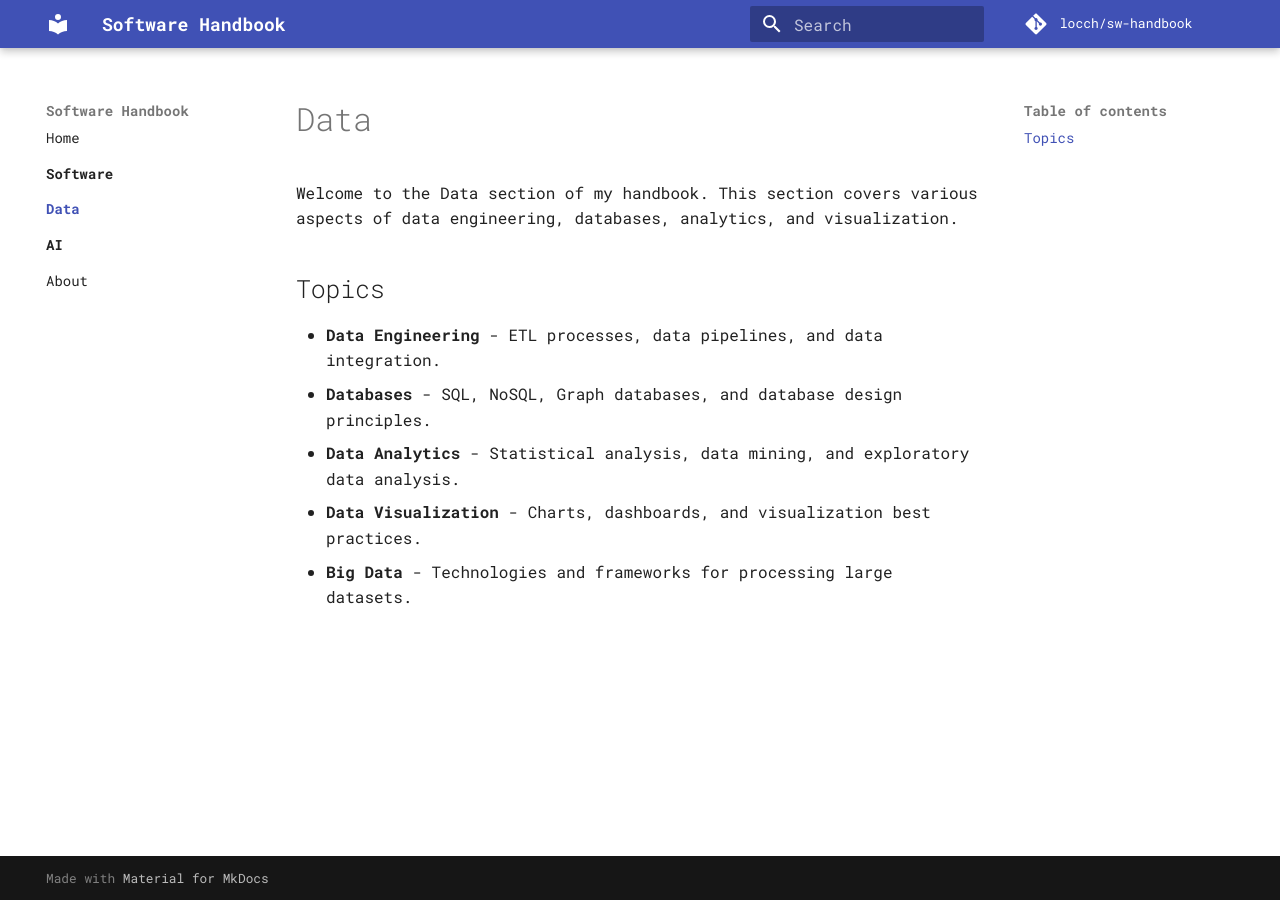
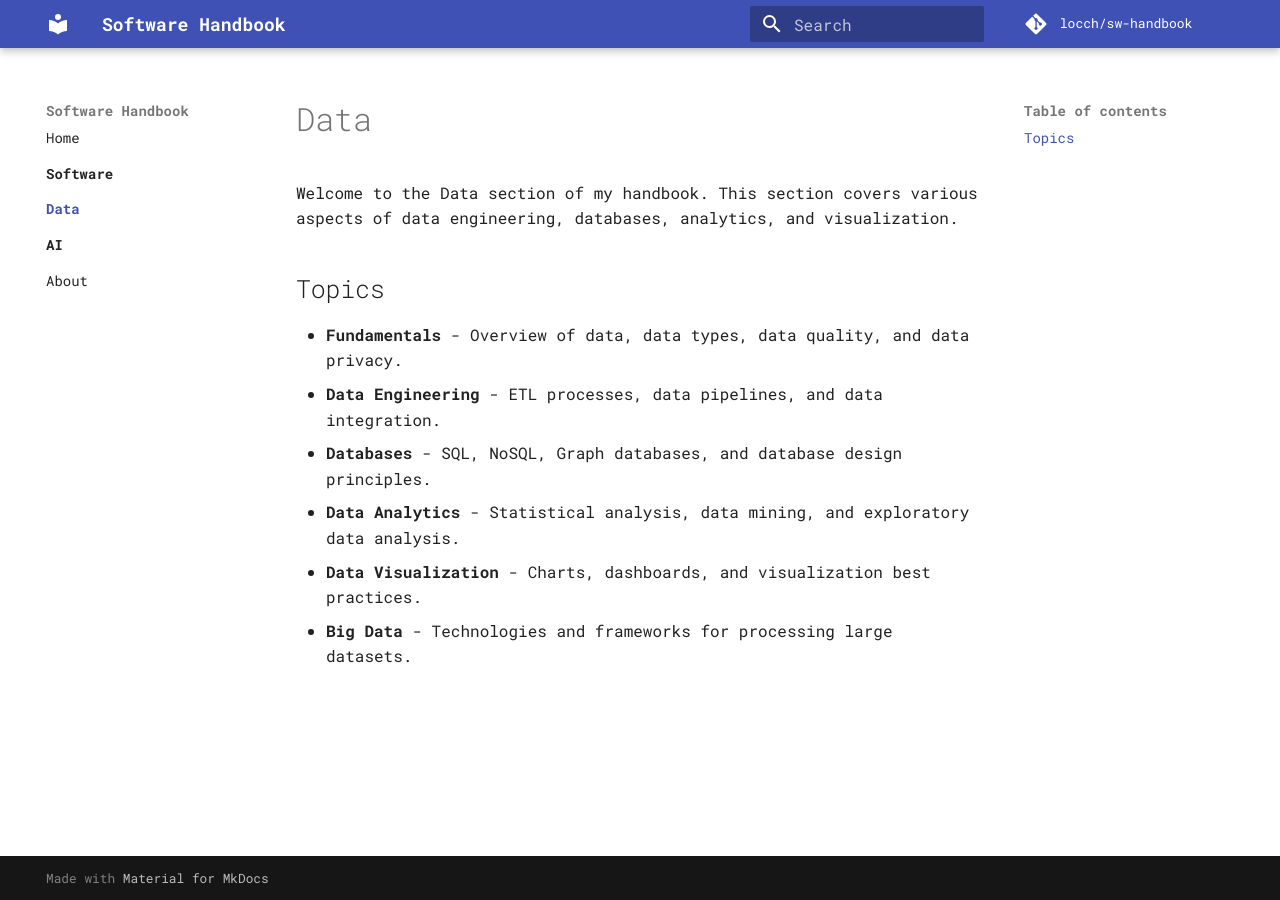
Before and after one commit to locchh/sw-handbook, an MkDocs documentation site: the page built from docs/data/index.md, in a window 1280 px wide. Built offline with MkDocs 1.6.1 and Material for MkDocs 9.7.7, drawn with Linux system fonts in a browser that asks for light colours; comment, search, counter and statistics services are not loaded.

Commit message:
update fundamental session

```diff
--- a/docs/data/index.md
+++ b/docs/data/index.md
@@ -4,6 +4,7 @@ Welcome to the Data section of my handbook. This section covers various aspects
 
 ## Topics
 
+- **Fundamentals** - Overview of data, data types, data quality, and data privacy.
 - **Data Engineering** - ETL processes, data pipelines, and data integration.
 - **Databases** - SQL, NoSQL, Graph databases, and database design principles.
 - **Data Analytics** - Statistical analysis, data mining, and exploratory data analysis.
```
